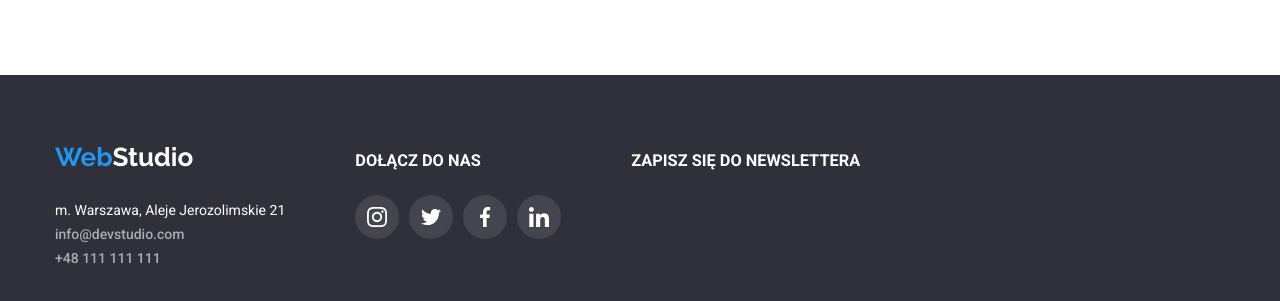
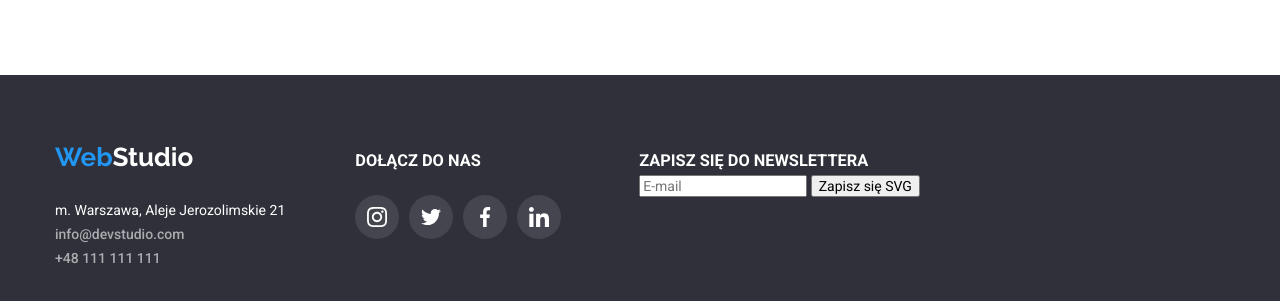
Before and after one commit to dominikszajbler/goit-markup-hw-06, a plain HTML site: page index.html in a window 1280 px wide. Shown: the part 2617-2918 px from the top of the page. Drawn offline with nearby package versions, Linux system fonts and the light colour scheme.

Commit message:
ft-form no style

```diff
--- a/css/styles.css
+++ b/css/styles.css
@@ -538,6 +538,7 @@ svg {
   margin-left: 70px;
   width: 206px;
   height: 136px;
+
 }
 .ft-social-link {
   display: flex;
@@ -546,6 +547,7 @@ svg {
   /* background-color: linear-gradient(0deg, rgba(47, 48, 58, 0.4) 0%, rgba(47, 48, 58, 0.4) 100%); */
   background-color: rgba(255, 255, 255, 0.1);
   border-radius: 50%;
+
   /* fill: var(--footer-text-color) */
 }
 /* .social .icon {
@@ -558,9 +560,10 @@ svg {
 }
 .ft-form-container {
   margin-top: 12px;
-  margin-left: 70px;
+  margin-left: 78px;
   max-width: 600px;
   height: 136px;
+  /* border: 1px solid red; */
 }
 /* =============backdrop============= */
 .backdrop {
--- a/index.html
+++ b/index.html
@@ -4,7 +4,7 @@
     <meta charset="UTF-8" />
     <meta http-equiv="X-UA-Compatible" content="IE=edge" />
     <meta name="viewport" content="width=device-width, initial-scale=1.0" />
-    <title>Zadanie domowe5agencja</title>
+    <title>Zadanie domowe6agencja</title>
     <link
       rel="stylesheet"
       href="https://cdnjs.cloudflare.com/ajax/libs/modern-normalize/1.1.0/modern-normalize.min.css"
@@ -448,7 +448,10 @@
         </div>
         <div class="ft-form-container">
           <h3>ZAPISZ SIĘ DO NEWSLETTERA</h3>
-
+          <form name="newsletter_email" autocomplete="on">
+            <input type="email" name="email" placeholder="E-mail" />
+            <button type="submit">Zapisz się SVG</button>
+          </form>
         </div>
       </div>
     </footer>
```
Also changed, not shown: portfolio.html (+1 -1 lines).
